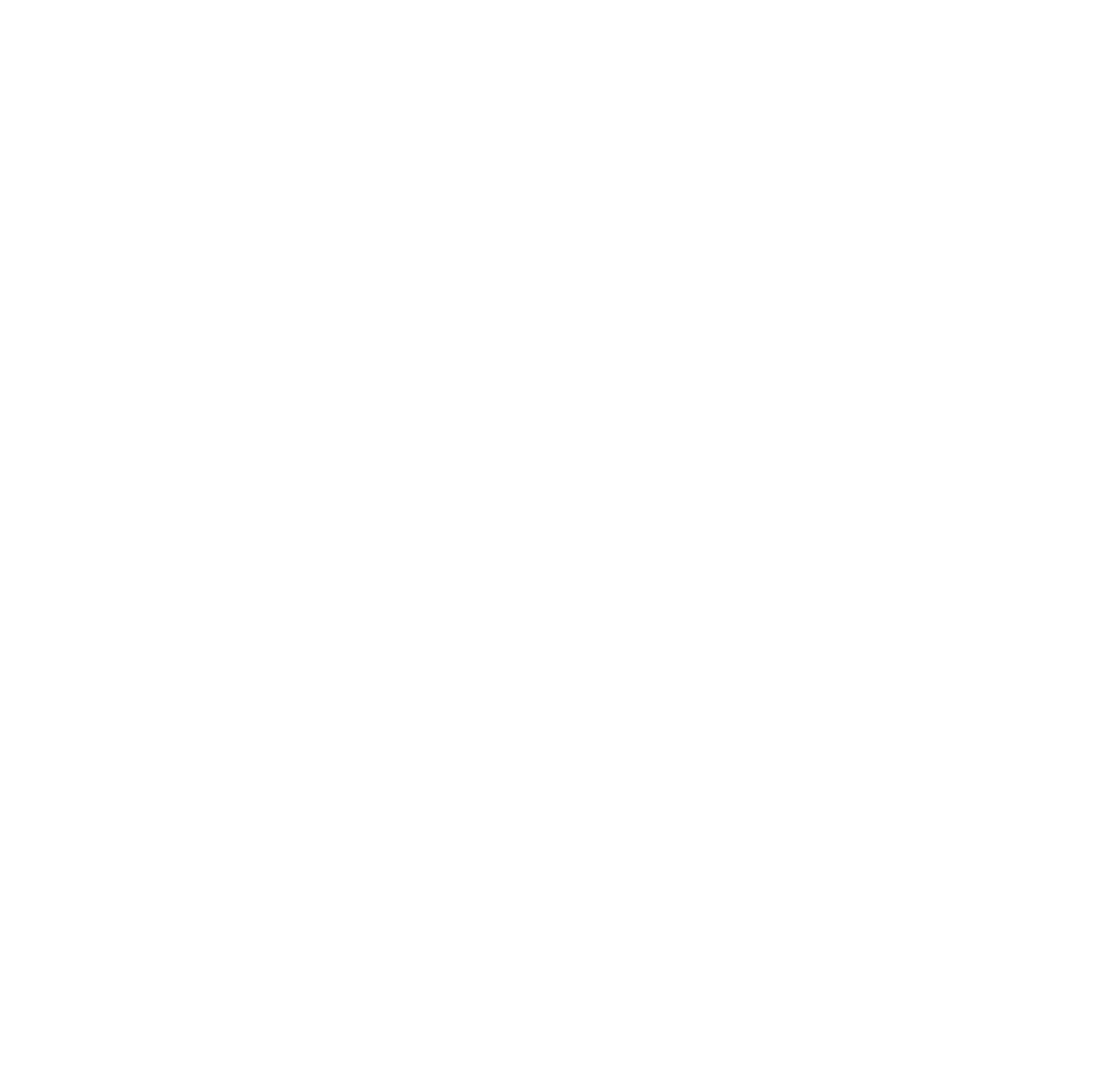
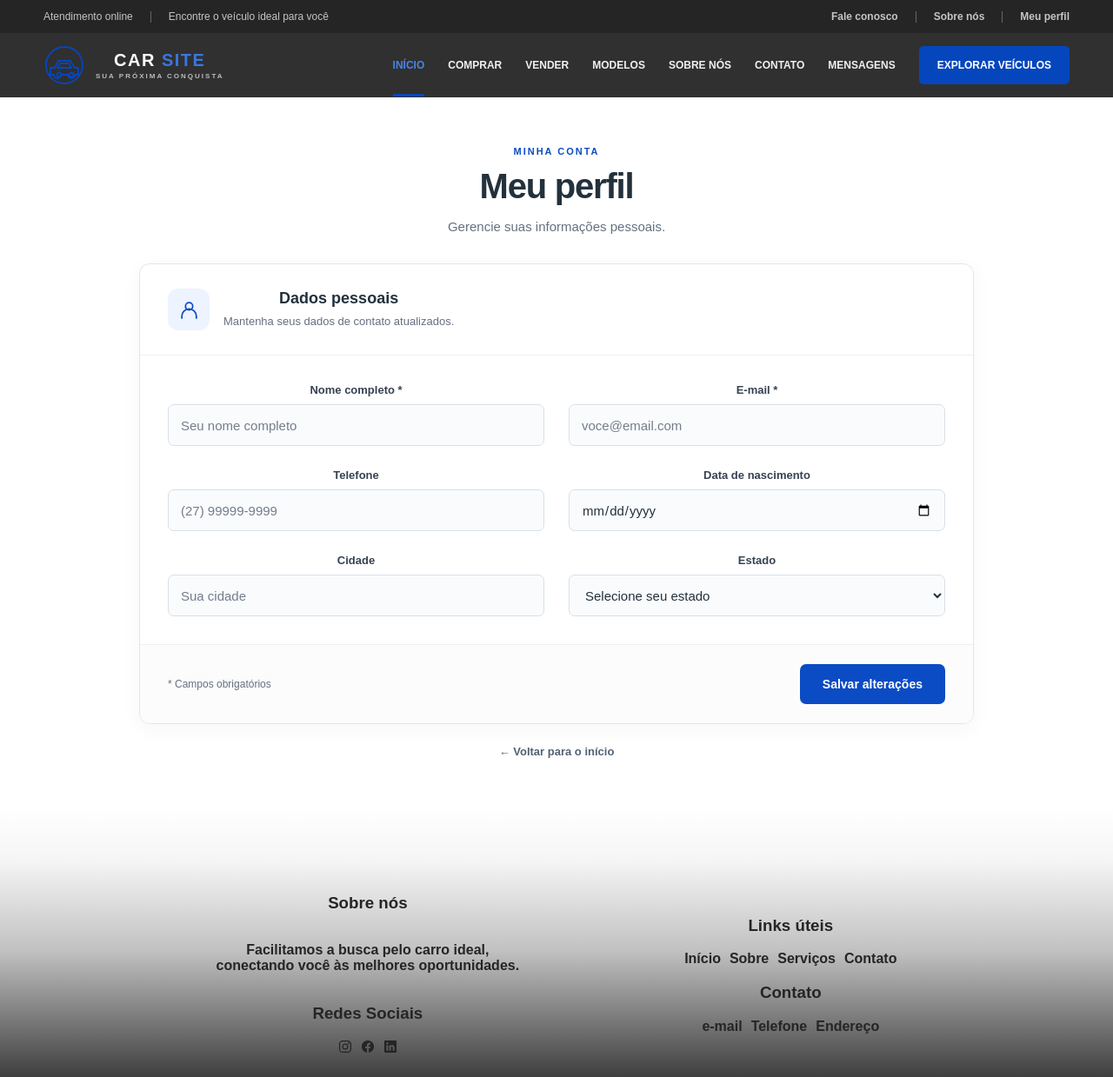
Before and after one commit to bruno88/engenharia-gitflow-2026, a plain HTML site: page perfil.html in a window 1280 px wide. Shown: the top 1239 px of the page at 87% size. Before the commit the page ends 800 px from the top, so only its background shows below. Drawn offline with nearby package versions, Linux system fonts and the light colour scheme.

Commit message:
Fiz a funcao de perfil, que é ve se o usuario esta logado

```diff
--- /dev/null
+++ b/JS/perfil.js
@@ -0,0 +1,89 @@
+document.addEventListener("DOMContentLoaded", function () {
+    const formulario = document.querySelector("#form-perfil");
+
+    if (!formulario) {
+        return;
+    }
+
+    // Recupera um objeto salvo no navegador.
+    function lerDados(chave) {
+        try {
+            return JSON.parse(localStorage.getItem(chave));
+        } catch {
+            return null;
+        }
+    }
+
+    const usuarioLogado = lerDados("usuarioLogado");
+
+    // Sem um usuário identificado, volta para o login.
+    /*if (!usuarioLogado || usuarioLogado.id == null) {
+        window.location.href = "login.html";
+        return;
+    }*/
+
+    // Cada usuário possui seus próprios dados de perfil.
+    const chavePerfil = `perfil_${usuarioLogado.id}`;
+
+    const campos = [
+        "nome",
+        "email",
+        "telefone",
+        "dataNascimento",
+        "cidade",
+        "estado"
+    ];
+
+    // Os dados do perfil complementam os dados recebidos no login.
+    const dadosPerfil = {
+        ...usuarioLogado,
+        ...lerDados(chavePerfil)
+    };
+
+    // Preenche os campos quando a página é aberta.
+    campos.forEach(function (campo) {
+        formulario.elements.namedItem(campo).value =
+            dadosPerfil[campo] ?? "";
+    });
+
+    formulario.addEventListener("submit", function (evento) {
+        evento.preventDefault();
+
+        const dadosAtualizados = {};
+
+        // Lê os campos e remove espaços no começo e no final.
+        campos.forEach(function (campo) {
+            const input = formulario.elements.namedItem(campo);
+
+            input.value = input.value.trim();
+            dadosAtualizados[campo] = input.value;
+        });
+
+        // Confere as regras definidas no HTML.
+        if (!formulario.reportValidity()) {
+            return;
+        }
+
+        const telefone = dadosAtualizados.telefone.replace(/\D/g, "");
+
+        if (telefone && !/^\d{10,11}$/.test(telefone)) {
+            alert("Informe um telefone com DDD e 10 ou 11 dígitos.");
+            formulario.elements.namedItem("telefone").focus();
+            return;
+        }
+
+        dadosAtualizados.telefone = telefone;
+        dadosAtualizados.estado = dadosAtualizados.estado.toUpperCase();
+
+        try {
+            localStorage.setItem(
+                chavePerfil,
+                JSON.stringify(dadosAtualizados)
+            );
+
+            alert("Dados do perfil salvos com sucesso!");
+        } catch {
+            alert("Não foi possível salvar os dados. Tente novamente.");
+        }
+    });
+});
--- /dev/null
+++ b/css/perfil.css
@@ -0,0 +1,241 @@
+.perfil-page {
+    margin: 0;
+    background: #f5f6f8;
+}
+
+.perfil-container,
+.perfil-container * {
+    box-sizing: border-box;
+}
+
+.perfil-container {
+    width: min(960px, calc(100% - 40px));
+    margin: 56px auto;
+    color: #23313c;
+    font-family: Arial, Helvetica, sans-serif;
+}
+
+/* Título da página */
+.perfil-etiqueta {
+    display: block;
+    margin-bottom: 12px;
+    color: #0b4bc4;
+    font-size: 11px;
+    font-weight: 700;
+    letter-spacing: 2px;
+}
+
+.perfil-titulo h1 {
+    margin: 0;
+    font-size: clamp(30px, 4vw, 40px);
+    font-weight: 700;
+    letter-spacing: -1.2px;
+}
+
+.perfil-titulo p {
+    margin: 12px 0 30px;
+    color: #647080;
+    font-size: 15px;
+    line-height: 1.6;
+}
+
+/* Cartão principal */
+.perfil-card {
+    overflow: hidden;
+    background: #fff;
+    border: 1px solid #e2e6ec;
+    border-radius: 12px;
+    box-shadow: 0 6px 24px rgba(25, 40, 65, 0.04);
+}
+
+.perfil-card-topo {
+    display: flex;
+    align-items: center;
+    gap: 16px;
+    padding: 28px 32px;
+    border-bottom: 1px solid #edf0f4;
+}
+
+.perfil-icone {
+    display: grid;
+    flex-shrink: 0;
+    place-items: center;
+    width: 48px;
+    height: 48px;
+    background: #edf3ff;
+    border-radius: 12px;
+    color: #0b4bc4;
+}
+
+.perfil-icone svg {
+    width: 25px;
+    height: 25px;
+    stroke: currentColor;
+    stroke-width: 1.7;
+    stroke-linecap: round;
+}
+
+.perfil-card-topo h2 {
+    margin: 0 0 6px;
+    color: #23313c;
+    font-size: 18px;
+}
+
+.perfil-card-topo p {
+    margin: 0;
+    color: #647080;
+    font-size: 13px;
+    line-height: 1.5;
+}
+
+/* Campos em duas colunas */
+#form-perfil {
+    margin: 0;
+}
+
+.perfil-campos {
+    display: grid;
+    grid-template-columns: repeat(2, minmax(0, 1fr));
+    gap: 26px 28px;
+    padding: 32px;
+}
+
+.perfil-campo {
+    display: flex;
+    min-width: 0;
+    flex-direction: column;
+    gap: 9px;
+}
+
+#form-perfil label {
+    color: #364152;
+    font-size: 13px;
+    font-weight: 600;
+}
+
+#form-perfil input,
+#form-perfil select {
+    width: 100%;
+    min-width: 0;
+    height: 48px;
+    margin: 0;
+    padding: 0 14px;
+    border: 1px solid #d9dfe7;
+    border-radius: 7px;
+    background: #fafbfd;
+    color: #23313c;
+    font: inherit;
+    font-size: 15px;
+    color-scheme: light;
+    transition:
+        border-color 0.2s,
+        background-color 0.2s,
+        box-shadow 0.2s;
+}
+
+#form-perfil input::placeholder {
+    color: #737d8c;
+}
+
+#form-perfil input:hover,
+#form-perfil select:hover {
+    border-color: #aab6c7;
+}
+
+#form-perfil input:focus,
+#form-perfil select:focus {
+    outline: none;
+    border-color: #0b4bc4;
+    background: #fff;
+    box-shadow: 0 0 0 3px rgba(11, 75, 196, 0.12);
+}
+
+/* Rodapé do formulário */
+.perfil-acoes {
+    display: flex;
+    align-items: center;
+    justify-content: space-between;
+    gap: 20px;
+    padding: 22px 32px;
+    border-top: 1px solid #edf0f4;
+    background: #fcfcfd;
+}
+
+.perfil-acoes span {
+    color: #647080;
+    font-size: 12px;
+}
+
+#form-perfil button {
+    display: inline-flex;
+    align-items: center;
+    justify-content: center;
+    min-height: 46px;
+    padding: 12px 26px;
+    border: 0;
+    border-radius: 7px;
+    background: #0b4bc4;
+    color: #fff;
+    font: inherit;
+    font-size: 14px;
+    font-weight: 700;
+    cursor: pointer;
+    transition: background-color 0.2s;
+}
+
+#form-perfil button:hover {
+    background: #083b9d;
+}
+
+#form-perfil button:focus-visible,
+.perfil-voltar:focus-visible {
+    outline: 3px solid #0b4bc4;
+    outline-offset: 4px;
+}
+
+.perfil-voltar {
+    display: inline-block;
+    margin-top: 24px;
+    color: #526174;
+    font-size: 13px;
+    text-decoration: none;
+}
+
+.perfil-voltar:hover {
+    color: #0b4bc4;
+    text-decoration: underline;
+}
+
+/* Celular */
+@media (max-width: 640px) {
+    .perfil-container {
+        width: calc(100% - 32px);
+        margin: 32px auto;
+    }
+
+    .perfil-card-topo {
+        padding: 22px 20px;
+    }
+
+    .perfil-campos {
+        grid-template-columns: 1fr;
+        gap: 20px;
+        padding: 24px 20px;
+    }
+
+    #form-perfil input,
+    #form-perfil select {
+        font-size: 16px;
+    }
+
+    .perfil-acoes {
+        align-items: stretch;
+        flex-direction: column;
+        gap: 16px;
+        padding: 20px;
+    }
+
+    #form-perfil button {
+        width: 100%;
+    }
+}
--- a/perfil.html
+++ b/perfil.html
@@ -0,0 +1,291 @@
+<!DOCTYPE html>
+<html lang="pt-BR">
+
+<head>
+    <meta charset="UTF-8">
+    <meta name="viewport" content="width=device-width, initial-scale=1.0">
+    <meta name="description" content="Car Site - encontre seu próximo veículo.">
+    <title>Car Site</title>
+
+    <!-- Estilos do projeto -->
+    <link rel="stylesheet" href="base.css">
+    <link rel="stylesheet" href="css/style.css">
+    <link rel="stylesheet" href="css/filtro.css">
+   <link rel="stylesheet" href="css/perfil.css">
+</head>
+
+<body>
+    <!-- Criado o primeiro arquivo do projeto -->
+
+    <!-- CABECALHO: barra superior + navegacao principal -->
+    <header class="site-header">
+
+        <!-- Barra superior de informacoes -->
+        <div class="topbar">
+            <div class="header-container topbar-content">
+                <div class="topbar-left">
+                    <span>Atendimento online</span>
+                    <span class="topbar-divider" aria-hidden="true"></span>
+                    <span>Encontre o veículo ideal para você</span>
+                </div>
+
+                <div class="topbar-right">
+                    <a href="#contato">Fale conosco</a>
+                    <span class="topbar-divider" aria-hidden="true"></span>
+                    <a href="#sobre">Sobre nós</a>
+                    <span class="topbar-divider" aria-hidden="true"></span>
+                    <a href="perfil.html">Meu perfil</a>
+                </div>
+            </div>
+        </div>
+
+        <!-- Navegacao principal -->
+        <div class="main-nav">
+            <div class="header-container nav-content">
+
+                <a class="brand" href="#inicio" aria-label="Car Site - página inicial">
+                    <span class="brand-mark" aria-hidden="true">
+                        <svg viewBox="0 0 48 48" role="img">
+                            <circle cx="24" cy="24" r="21" />
+                            <path d="M8 27h5l4-8h14l5 8h4v8h-4a4 4 0 0 1-8 0h-8a4 4 0 0 1-8 0H8z" />
+                            <path d="M19 22l-3 5h16l-3-5z" />
+                            <circle cx="18" cy="35" r="2.4" />
+                            <circle cx="32" cy="35" r="2.4" />
+                        </svg>
+                    </span>
+
+                    <span class="brand-name">
+                        <strong>CAR <span>SITE</span></strong>
+                        <small>SUA PRÓXIMA CONQUISTA</small>
+                    </span>
+                </a>
+
+                <!-- Menu mobile -->
+                <input class="menu-toggle" type="checkbox" id="menu-toggle"
+                    aria-label="Abrir ou fechar menu de navegação">
+
+                <label class="menu-button" for="menu-toggle" aria-label="Abrir ou fechar menu">
+                    <span></span>
+                    <span></span>
+                    <span></span>
+                </label>
+
+                <nav class="navigation" aria-label="Menu principal">
+                    <a class="nav-link active" href="index.html">Início</a>
+                    <a class="nav-link" href="#comprar">Comprar</a>
+                    <a class="nav-link" href="#vender">Vender</a>
+                    <a class="nav-link" href="#modelos">Modelos</a>
+                    <a class="nav-link" href="#sobre">Sobre nós</a>
+                    <a class="nav-link" href="contato.html">Contato</a>
+                    <a class="nav-link" href="mensagens.html">Mensagens</a>
+                    <a class="nav-cta" href="explorar.html">EXPLORAR VEÍCULOS</a>
+                </nav>
+
+            </div>
+        </div>
+
+    </header>
+
+    <!-- Conteudo principal do site -->
+    <main id="inicio">
+
+        <main class="perfil-container">
+    <div class="perfil-titulo">
+        <span class="perfil-etiqueta">MINHA CONTA</span>
+        <h1>Meu perfil</h1>
+        <p>Gerencie suas informações pessoais.</p>
+    </div>
+
+    <section class="perfil-card" aria-labelledby="titulo-dados">
+        <div class="perfil-card-topo">
+            <div class="perfil-icone" aria-hidden="true">
+                <svg viewBox="0 0 24 24" fill="none">
+                    <circle cx="12" cy="8" r="4"></circle>
+                    <path d="M4 21v-2a8 8 0 0 1 16 0v2"></path>
+                </svg>
+            </div>
+
+            <div>
+                <h2 id="titulo-dados">Dados pessoais</h2>
+                <p>Mantenha seus dados de contato atualizados.</p>
+            </div>
+        </div>
+
+        <form id="form-perfil">
+            <div class="perfil-campos">
+                <div class="perfil-campo">
+                    <label for="nome">Nome completo *</label>
+                    <input
+                        id="nome"
+                        name="nome"
+                        type="text"
+                        autocomplete="name"
+                        placeholder="Seu nome completo"
+                        minlength="3"
+                        required
+                    >
+                </div>
+
+                <div class="perfil-campo">
+                    <label for="email">E-mail *</label>
+                    <input
+                        id="email"
+                        name="email"
+                        type="email"
+                        autocomplete="email"
+                        placeholder="voce@email.com"
+                        required
+                    >
+                </div>
+
+                <div class="perfil-campo">
+                    <label for="telefone">Telefone</label>
+                    <input
+                        id="telefone"
+                        name="telefone"
+                        type="tel"
+                        autocomplete="tel-national"
+                        placeholder="(27) 99999-9999"
+                    >
+                </div>
+
+                <div class="perfil-campo">
+                    <label for="dataNascimento">Data de nascimento</label>
+                    <input
+                        id="dataNascimento"
+                        name="dataNascimento"
+                        type="date"
+                        autocomplete="bday"
+                    >
+                </div>
+
+                <div class="perfil-campo">
+                    <label for="cidade">Cidade</label>
+                    <input
+                        id="cidade"
+                        name="cidade"
+                        type="text"
+                        autocomplete="address-level2"
+                        placeholder="Sua cidade"
+                    >
+                </div>
+
+                <div class="perfil-campo">
+                    <label for="estado">Estado</label>
+                    <select
+                        id="estado"
+                        name="estado"
+                        autocomplete="address-level1"
+                    >
+                        <option value="">Selecione seu estado</option>
+                        <option value="AC">Acre</option>
+                        <option value="AL">Alagoas</option>
+                        <option value="AP">Amapá</option>
+                        <option value="AM">Amazonas</option>
+                        <option value="BA">Bahia</option>
+                        <option value="CE">Ceará</option>
+                        <option value="DF">Distrito Federal</option>
+                        <option value="ES">Espírito Santo</option>
+                        <option value="GO">Goiás</option>
+                        <option value="MA">Maranhão</option>
+                        <option value="MT">Mato Grosso</option>
+                        <option value="MS">Mato Grosso do Sul</option>
+                        <option value="MG">Minas Gerais</option>
+                        <option value="PA">Pará</option>
+                        <option value="PB">Paraíba</option>
+                        <option value="PR">Paraná</option>
+                        <option value="PE">Pernambuco</option>
+                        <option value="PI">Piauí</option>
+                        <option value="RJ">Rio de Janeiro</option>
+                        <option value="RN">Rio Grande do Norte</option>
+                        <option value="RS">Rio Grande do Sul</option>
+                        <option value="RO">Rondônia</option>
+                        <option value="RR">Roraima</option>
+                        <option value="SC">Santa Catarina</option>
+                        <option value="SP">São Paulo</option>
+                        <option value="SE">Sergipe</option>
+                        <option value="TO">Tocantins</option>
+                    </select>
+                </div>
+            </div>
+
+            <div class="perfil-acoes">
+                <span>* Campos obrigatórios</span>
+                <button type="submit">Salvar alterações</button>
+            </div>
+        </form>
+    </section>
+
+    <a href="index.html" class="perfil-voltar">
+        ← Voltar para o início
+    </a>
+</main>
+
+    </main>
+
+
+    <!-- FOOTER desenvolvido pela colega -->
+    <footer>
+
+        <div class="informacoes">
+
+            <div class="footer-esquerda">
+                <h3>Sobre nós</h3>
+                <p>Facilitamos a busca pelo carro ideal, <br>conectando você às melhores oportunidades.</p>
+
+                <h3>Redes Sociais</h3>
+
+                <div class="links-redes-sociais">
+                    <a href="" aria-label="Instagram">
+                        <ion-icon name="logo-instagram"></ion-icon>
+                    </a>
+
+                    <a href="" aria-label="Facebook">
+                        <ion-icon name="logo-facebook"></ion-icon>
+                    </a>
+
+                    <a href="" aria-label="LinkedIn">
+                        <ion-icon name="logo-linkedin"></ion-icon>
+                    </a>
+                </div>
+            </div>
+
+            <div class="footer-direita">
+                <h3>Links úteis</h3>
+
+                <div class="links-uteis">
+                    <a href="#">Início</a>
+                    <a href="#">Sobre</a>
+                    <a href="#">Serviços</a>
+                    <a href="#">Contato</a>
+                </div>
+
+                <h3>Contato</h3>
+
+                <div class="links-contato">
+                    <a href="#">e-mail</a>
+                    <a href="#">Telefone</a>
+                    <a href="#">Endereço</a>
+                </div>
+            </div>
+
+        </div>
+
+        <hr>
+
+        <div class="f2">
+            <div class="footer-email">
+                <p>© 2026 Car Site. Todos os direitos reservados.</p>
+            </div>
+        </div>
+
+    </footer>
+
+    <script type ="module" src="./JS/perfil.js"></script>
+    <!-- Biblioteca de icones do footer -->
+    <script type="module" src="https://unpkg.com/ionicons@7.1.0/dist/ionicons/ionicons.esm.js"></script>
+    <script nomodule src="https://unpkg.com/ionicons@7.1.0/dist/ionicons/ionicons.js"></script>
+
+</body>
+
+</html>
```
Also changed, not shown: index.html (+3 -1 lines).
